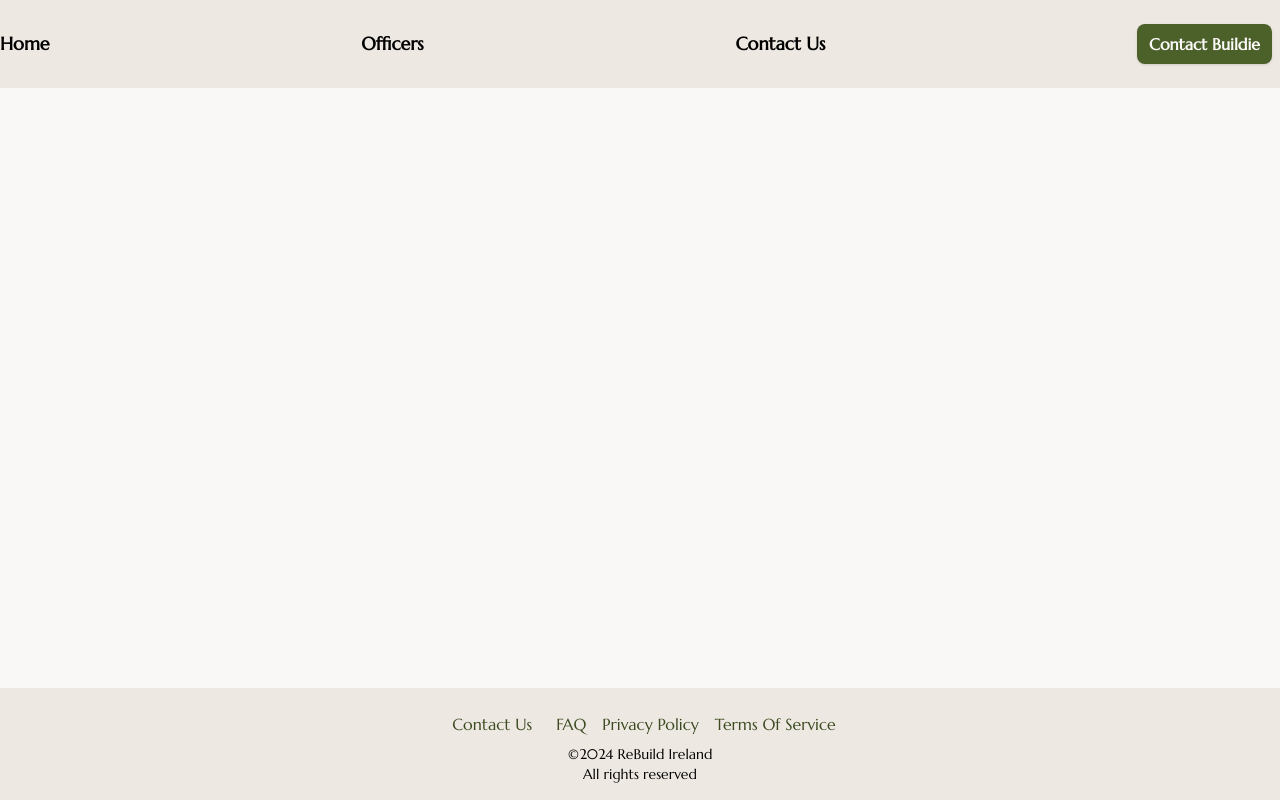
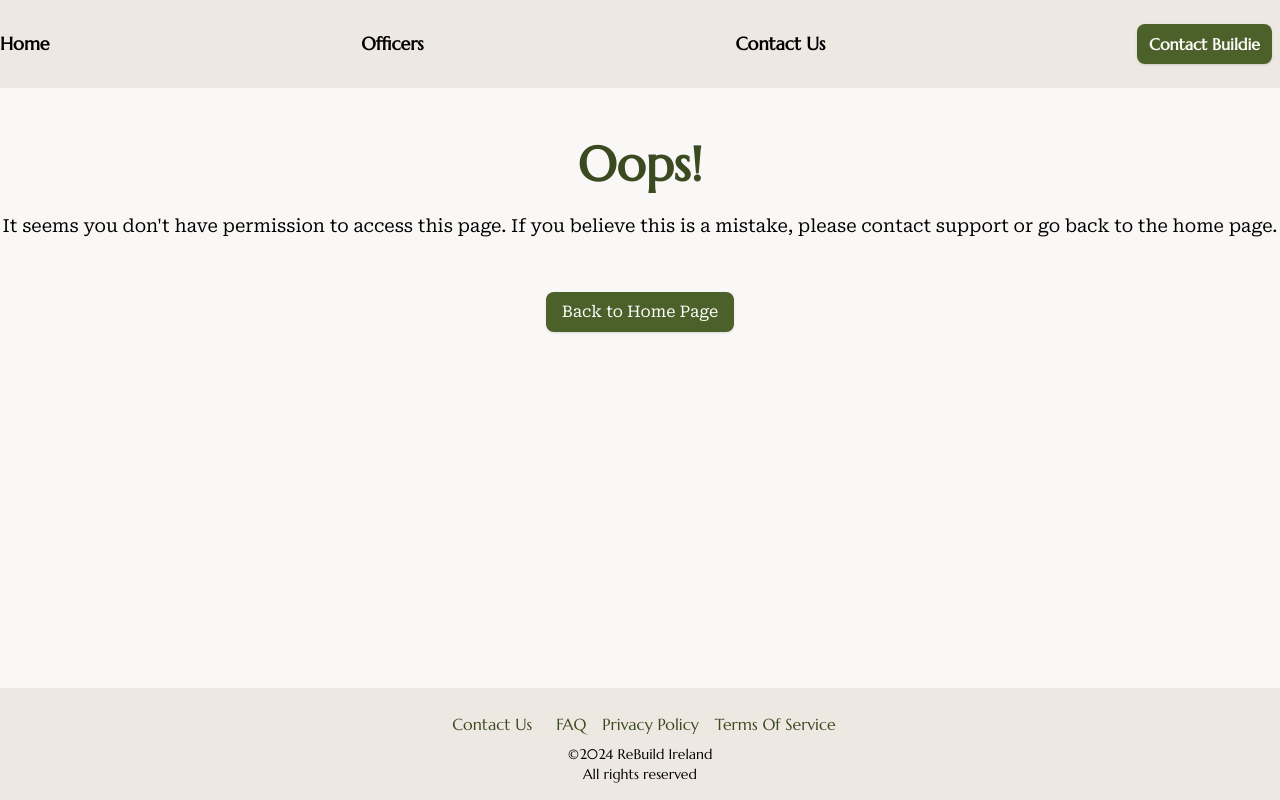
Before and after one commit to ai-avenger-teams/rebuild-ireland-frontend, a React (Vite) app: page /403 in a window 1280 px wide. Built offline with nearby package versions, Linux system fonts and the light colour scheme.

Commit message:
feat: add custom error pages (403, 404, 500) and update routing in App.jsx

```diff
--- a/src/App.jsx
+++ b/src/App.jsx
@@ -10,6 +10,9 @@ import FAQPage from "./pages/legal/FAQ";
 import ChatRoom from "./pages/ChatRoom"
 import PrivacyPolicy from "./pages/legal/PrivacyPolicy";
 import TermsOfService from "./pages/legal/TermsOfService";
+import Error403 from "./pages/errors/Error403";
+import Error404 from "./pages/errors/Error404";
+import Error500 from "./pages/errors/Error500";
 
 function App() {
   return (
@@ -25,6 +28,10 @@ function App() {
             <Route path="/faq" element={<FAQPage />} />
             <Route path="/privacyPolicy" element={<PrivacyPolicy />} />
             <Route path="/termsOfService" element={<TermsOfService />} />
+            <Route path="/403" element={<Error403 />} />
+            <Route path="/404" element={<Error404 />} />
+            <Route path="/500" element={<Error500 />} />
+            <Route path="*" element={<Error404 />} />
           </Routes>
         </main>
         <Footer />
--- /dev/null
+++ b/src/pages/errors/Error403.jsx
@@ -0,0 +1,18 @@
+const Error403 = () => {
+    return (
+        <div className="container mx-auto text-center my-10">
+            <h1 className="text-customGreen font-semibold text-5xl py-3">Oops!</h1>
+            <div className="py-3 mb-6">
+                <p className="text-lg">It seems you don't have permission to access this page. If you believe this is a mistake, please contact support or go back to the home page.</p>
+            </div>
+            <a
+                className="inline-block rounded-lg shadow bg-customLightGreen hover:bg-customGreen text-white mt-4 px-4 py-2"
+                href="/"
+            >
+                Back to Home Page
+            </a>
+        </div>
+    );
+};
+
+export default Error403;
--- /dev/null
+++ b/src/pages/errors/Error404.jsx
@@ -0,0 +1,18 @@
+const Error404 = () => {
+    return (
+        <div className="container mx-auto text-center my-10">
+            <h1 className="text-customGreen font-semibold text-5xl py-3">Oops!</h1>
+            <div className="py-3 mb-6">
+                <p className="text-lg">Looks like we couldn't find the page. While we keep looking for it, here's a button to help you head back to the home page!</p>
+            </div>
+            <a
+                className="inline-block rounded-lg shadow bg-customLightGreen hover:bg-customGreen text-white mt-4 px-4 py-2"
+                href="/"
+            >
+                Back to Home Page
+            </a>
+        </div>
+    );
+};
+
+export default Error404;
--- /dev/null
+++ b/src/pages/errors/Error500.jsx
@@ -0,0 +1,18 @@
+const Error500 = () => {
+    return (
+        <div className="container mx-auto text-center my-10">
+            <h1 className="text-customGreen font-semibold text-5xl py-3">Server Error!</h1>
+            <div className="py-3 mb-6">
+                <p className="text-lg">Uh-oh, something went wrong on our end. It seems the server has encountered a problem. Don't worry, we're on it! Meanwhile, here's a button to help you head back to the home page!</p>
+            </div>
+            <a
+                className="inline-block rounded-lg shadow bg-customLightGreen hover:bg-customGreen text-white mt-4 px-4 py-2"
+                href="/"
+            >
+                Back to Home Page
+            </a>
+        </div>
+    );
+};
+
+export default Error500;
```
